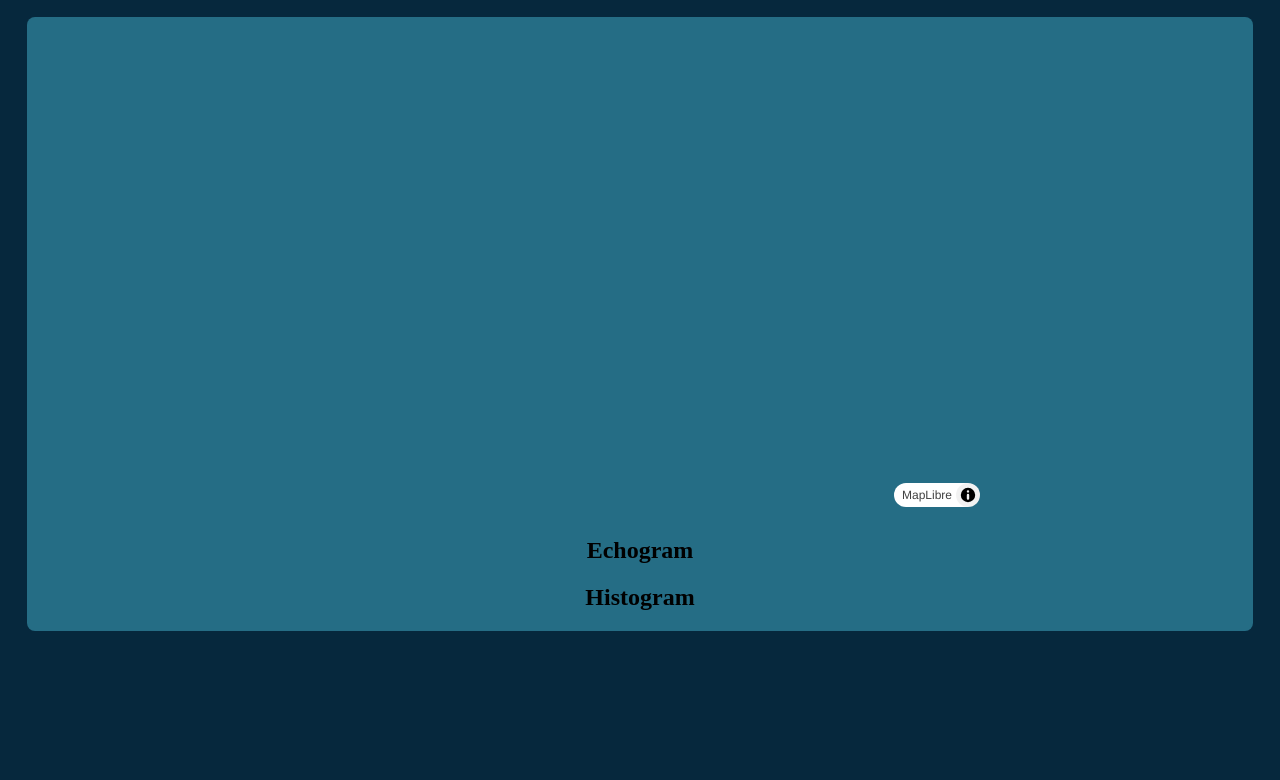
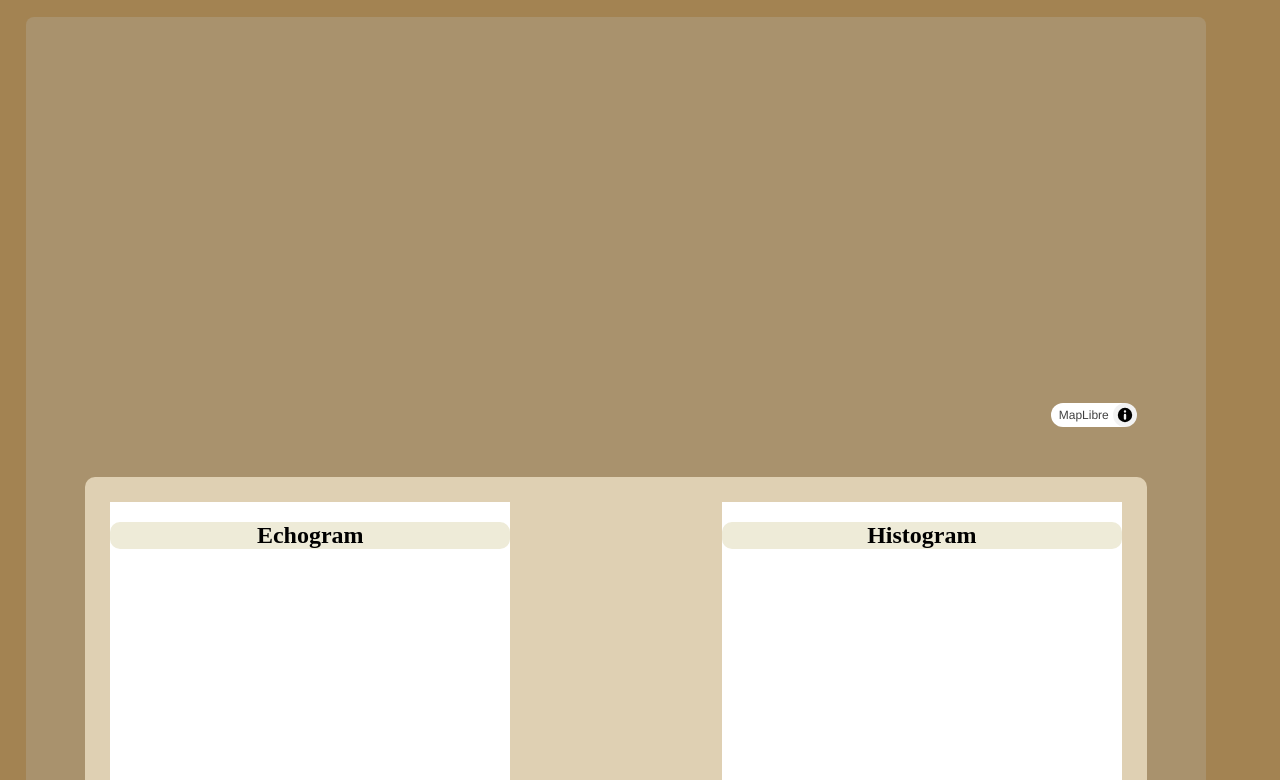
Before and after one commit to Kazuohz/OceanSonarMapApp, a plain HTML site: page index.html in a window 1280 px wide. Shown: the part 91-871 px from the top of the page. Before the commit the page ends 800 px from the top, so only its background shows below. Drawn offline with nearby package versions, Linux system fonts and the light colour scheme; no server answers.

Commit message:
Update styles.css
Added styling to show sections for echogram and histogram sections.

```diff
--- a/styles.css
+++ b/styles.css
@@ -2,12 +2,13 @@ body {
     display: flex;
     flex-direction: column;
     align-items: center;
-    background-color: #06283D;
+    background-color: 	#a38352;
+    width: 95%;
+    height: 95%;
 }
 
 header, main {
     text-align: center;
-    width: 97%;
 }
 
 main {
@@ -16,11 +17,34 @@ main {
     align-items: center;
     width: 97%;
     border-radius: 8px;
-    background-color: #256D85;
+    background-color: #a9926d;
     margin: 20px;
 }
 
 #map {
-    height: 500px;
-    width: 700px;
+    border-radius: 10px;
+    margin: 20px;
+    height: 400px;
+    width: 90%;
 }
+
+#info {
+    display: flex;
+    justify-content: space-between;
+    border-radius: 10px;
+    margin: 20px;
+    height: 400px;
+    width: 90%;
+    background-color: #dfd0b3;
+}
+
+#echogram, #histogram {
+    margin: 25px;
+    width: 400px;
+    background-color: white;
+}
+
+h2 {
+    border-radius: 10px;
+    background-color: #eeebd8;
+}
```
